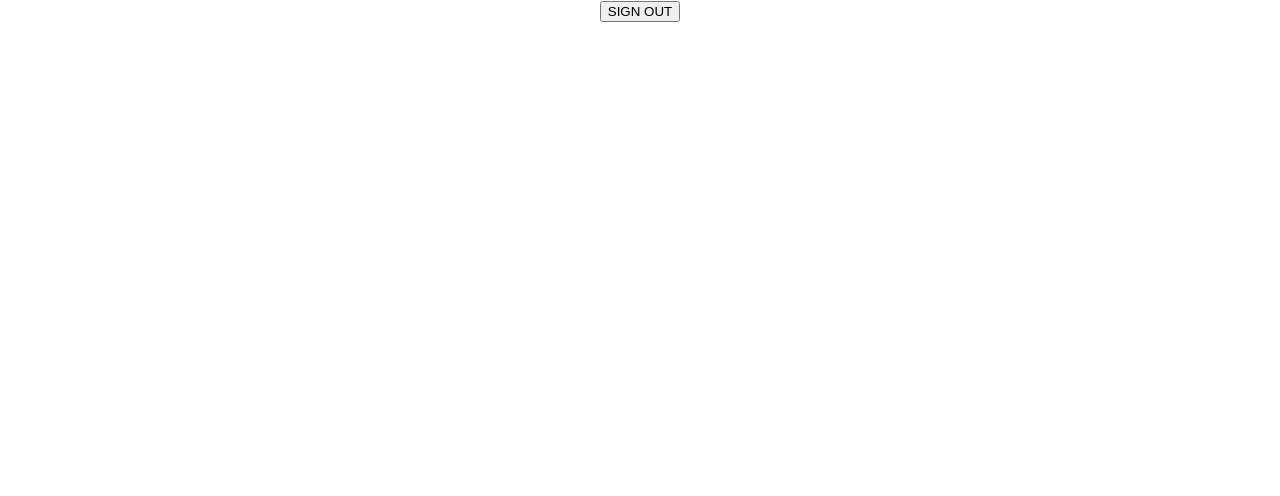
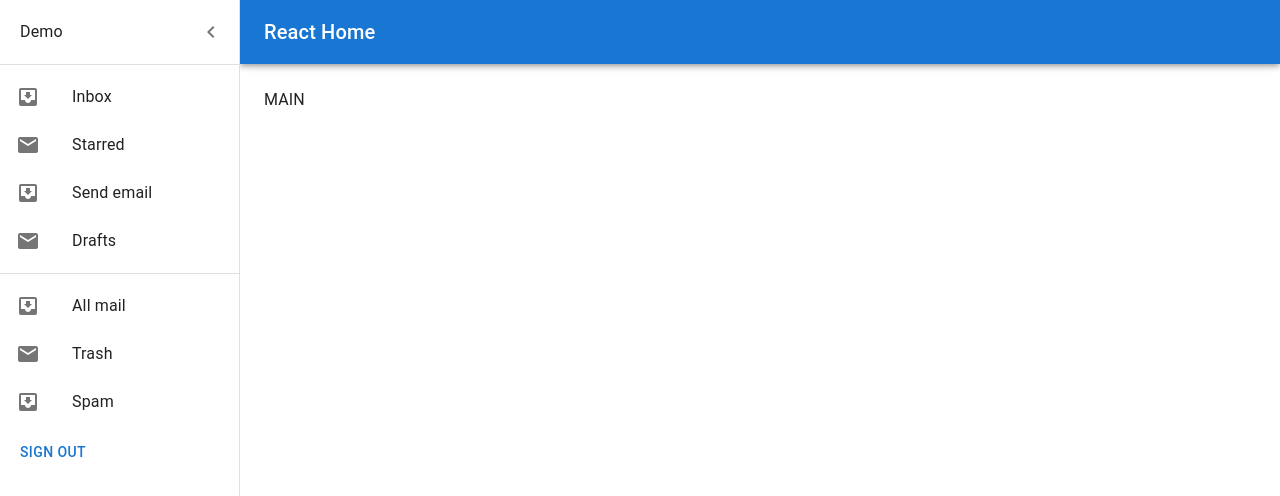
Before and after one commit to AnaBogatinovska/reactjs-demo-learning, a React (Create React App) app: page /home in a window 1280 px wide. Shown: the top 496 px of the page. Built offline with nearby package versions, Linux system fonts and the light colour scheme.

Commit message:
Main drawer

```diff
--- a/package.json
+++ b/package.json
@@ -3,6 +3,10 @@
   "version": "0.1.0",
   "private": true,
   "dependencies": {
+    "@emotion/react": "^11.11.4",
+    "@emotion/styled": "^11.11.0",
+    "@mui/icons-material": "^5.15.13",
+    "@mui/material": "^5.15.13",
     "@testing-library/jest-dom": "^5.17.0",
     "@testing-library/react": "^13.4.0",
     "@testing-library/user-event": "^13.5.0",
--- a/src/layouts/MainLayout.js
+++ b/src/layouts/MainLayout.js
@@ -1,13 +1,185 @@
-import { Outlet } from "react-router-dom"
+import * as React from 'react';
+import { styled, useTheme } from '@mui/material/styles';
+import Box from '@mui/material/Box';
+import Drawer from '@mui/material/Drawer';
+import CssBaseline from '@mui/material/CssBaseline';
+import MuiAppBar from '@mui/material/AppBar';
+import Toolbar from '@mui/material/Toolbar';
+import List from '@mui/material/List';
+import Typography from '@mui/material/Typography';
+import Divider from '@mui/material/Divider';
+import IconButton from '@mui/material/IconButton';
+import MenuIcon from '@mui/icons-material/Menu';
+import ChevronLeftIcon from '@mui/icons-material/ChevronLeft';
+import ChevronRightIcon from '@mui/icons-material/ChevronRight';
+import ListItem from '@mui/material/ListItem';
+import ListItemButton from '@mui/material/ListItemButton';
+import ListItemIcon from '@mui/material/ListItemIcon';
+import ListItemText from '@mui/material/ListItemText';
+import InboxIcon from '@mui/icons-material/MoveToInbox';
+import MailIcon from '@mui/icons-material/Mail';
+import Container from '@mui/material/Container';
+import Stack from '@mui/material/Stack';
+import Button from '@mui/material/Button';
 
-const MainLayout = () => {
-    return (
-        <>
-            <div style={{flex: 1}}>
-                <Outlet />
-            </div>
-        </>
-    )
+import { Outlet, useNavigate } from 'react-router-dom';
+
+const drawerWidth = 240;
+
+const Main = styled('main', { shouldForwardProp: (prop) => prop !== 'open' })(
+  ({ theme, open }) => ({
+    flexGrow: 1,
+    padding: theme.spacing(3),
+    transition: theme.transitions.create('margin', {
+      easing: theme.transitions.easing.sharp,
+      duration: theme.transitions.duration.leavingScreen,
+    }),
+    marginLeft: `-${drawerWidth}px`,
+    ...(open && {
+      transition: theme.transitions.create('margin', {
+        easing: theme.transitions.easing.easeOut,
+        duration: theme.transitions.duration.enteringScreen,
+      }),
+      marginLeft: 0,
+    }),
+  }),
+);
+
+const AppBar = styled(MuiAppBar, {
+  shouldForwardProp: (prop) => prop !== 'open',
+})(({ theme, open }) => ({
+  transition: theme.transitions.create(['margin', 'width'], {
+    easing: theme.transitions.easing.sharp,
+    duration: theme.transitions.duration.leavingScreen,
+  }),
+  ...(open && {
+    width: `calc(100% - ${drawerWidth}px)`,
+    marginLeft: `${drawerWidth}px`,
+    transition: theme.transitions.create(['margin', 'width'], {
+      easing: theme.transitions.easing.easeOut,
+      duration: theme.transitions.duration.enteringScreen,
+    }),
+  }),
+}));
+
+const DrawerHeader = styled('div')(({ theme }) => ({
+  display: 'flex',
+  alignItems: 'center',
+  padding: theme.spacing(0, 1),
+  // necessary for content to be below app bar
+  ...theme.mixins.toolbar,
+  justifyContent: 'flex-end',
+}));
+
+export default function MainLayout() {
+  const theme = useTheme();
+  const navigate = useNavigate();
+  const [open, setOpen] = React.useState(true);
+
+  const handleDrawerOpen = () => {
+    setOpen(true);
+  };
+
+  const handleDrawerClose = () => {
+    setOpen(false);
+  };
+
+  const handleSignOut = () => {
+    localStorage.removeItem('token');
+    navigate("/login")
+};
+
+  return (
+    <Box sx={{ display: 'flex' }}>
+      <CssBaseline />
+      <AppBar position="fixed" open={open}>
+        <Toolbar>
+          <IconButton
+            color="inherit"
+            aria-label="open drawer"
+            onClick={handleDrawerOpen}
+            edge="start"
+            sx={{ mr: 2, ...(open && { display: 'none' }) }}
+          >
+            <MenuIcon />
+          </IconButton>
+          <Typography variant="h6" noWrap component="div">
+            React Home
+          </Typography>
+        </Toolbar>
+      </AppBar>
+      <Drawer
+        sx={{
+          width: drawerWidth,
+          flexShrink: 0,
+          '& .MuiDrawer-paper': {
+            width: drawerWidth,
+            boxSizing: 'border-box',
+          },
+        }}
+        variant="persistent"
+        anchor="left"
+        open={open}
+      >
+        <DrawerHeader>
+           <Container style={{ padding: "0 0 0 12px" }}>
+              <Stack
+                direction="row"
+                justifyContent="space-between"
+                alignItems="center"
+                spacing={2}
+              >
+                <Typography align="left">Demo </Typography>
+                <IconButton onClick={handleDrawerClose}>
+                  {theme.direction === 'ltr' ? <ChevronLeftIcon /> : <ChevronRightIcon />}
+                </IconButton>
+              </Stack>
+           </Container>
+        </DrawerHeader>
+        <Divider />
+        <List>
+          {['Inbox', 'Starred', 'Send email', 'Drafts'].map((text, index) => (
+            <ListItem key={text} disablePadding>
+              <ListItemButton>
+                <ListItemIcon>
+                  {index % 2 === 0 ? <InboxIcon /> : <MailIcon />}
+                </ListItemIcon>
+                <ListItemText primary={text} />
+              </ListItemButton>
+            </ListItem>
+          ))}
+        </List>
+        <Divider />
+        <List>
+          {['All mail', 'Trash', 'Spam'].map((text, index) => (
+            <ListItem key={text} disablePadding>
+              <ListItemButton>
+                <ListItemIcon>
+                  {index % 2 === 0 ? <InboxIcon /> : <MailIcon />}
+                </ListItemIcon>
+                <ListItemText primary={text} />
+              </ListItemButton>
+            </ListItem>
+          ))}
+        </List>
+        <Container style={{ padding: "0 0 0 12px" }}>
+              <Stack
+                direction="row"
+                justifyContent="space-between"
+                alignItems="bottom"
+                spacing={2}
+              >
+                <Button onClick={handleSignOut}>
+                  Sign Out
+                </Button>
+              </Stack>
+           </Container>
+      </Drawer>
+      <Main open={open}>
+        <DrawerHeader />
+
+        <Outlet />
+      </Main>
+    </Box>
+  );
 }
-
-export default MainLayout;
--- a/src/pages/Home.js
+++ b/src/pages/Home.js
@@ -1,18 +1,8 @@
-import { Link, Navigate, useNavigate } from "react-router-dom";
-
-
 const Home = () => {
-    const navigate = useNavigate();
-    const handleClick = () => {
-        localStorage.removeItem('token');
-        navigate("/login")
-    };
     return (
         <>
             <div style={{ textAlign: 'center', flex: 1 }}>
-                <div>
-                    <button onClick={handleClick}>SIGN OUT</button>
-                </div>
+                MAIN
             </div>
         </>
     )
--- a/src/pages/Login.js
+++ b/src/pages/Login.js
@@ -1,7 +1,7 @@
 import { Link, Navigate, useNavigate } from "react-router-dom";
 import { useForm } from 'react-hook-form';
 import { Controller } from "react-hook-form";
-
+import Button from '@mui/material/Button';
 
 const Login = () => {
     const navigate = useNavigate();
@@ -55,18 +55,7 @@ const Login = () => {
 
                     </div>
                     <div style={{ textAlign: 'center' }}>
-                        <button type="submit"
-                            style={{
-                                marginTop: '16px',
-                                backgroundColor: 'orange',
-                                color: 'white',
-                                borderRadius: '8px',
-                                padding: '8px 16px',
-                                border: 'none',
-                                cursor: 'pointer'
-                            }}>
-                            Login
-                        </button>
+                        <Button variant="contained" type="submit">Login</Button>
                     </div>
                 </form>
                 <div style={{ textAlign: 'center', marginTop: '24px' }}>
--- a/src/pages/SignUp.js
+++ b/src/pages/SignUp.js
@@ -1,6 +1,7 @@
 import { useState } from "react";
 import { useForm } from 'react-hook-form';
 import { Controller } from "react-hook-form";
+import { Button } from "@mui/material";
 
 const SignUp = () => {
     const {
@@ -84,7 +85,7 @@ const SignUp = () => {
                                 />
                             </div>
                             <div style={{ display: 'flex', gap: 8 }}>
-                                <div className="field" style={{flex: 1}}>
+                                <div className="field" style={{ flex: 1 }}>
                                     <label className="field-label" htmlFor="country">Country *</label>
                                     <Controller
                                         name="country"
@@ -104,7 +105,7 @@ const SignUp = () => {
                                     />
                                     {errors.country && <p className="error-message">{errors.country.message}</p>}
                                 </div>
-                                <div className="field" style={{flex: 1}}>
+                                <div className="field" style={{ flex: 1 }}>
                                     <label className="field-label" htmlFor="city">City *</label>
                                     <Controller
                                         name="city"
@@ -152,7 +153,7 @@ const SignUp = () => {
 
                 </div>
                 <div style={{ textAlign: 'center' }}>
-                    <button type="submit" style={{ marginTop: '16px', backgroundColor: 'orange', color: 'white', borderRadius: '8px', padding: '8px 16px', border: 'none', cursor: 'pointer' }}>Submit</button>
+                    <Button variant="contained" type="submit">Submit</Button>
                 </div>
             </form>
         </div>
```
Also changed, not shown: 1 other file (tests, documents, lock files or other folders).
